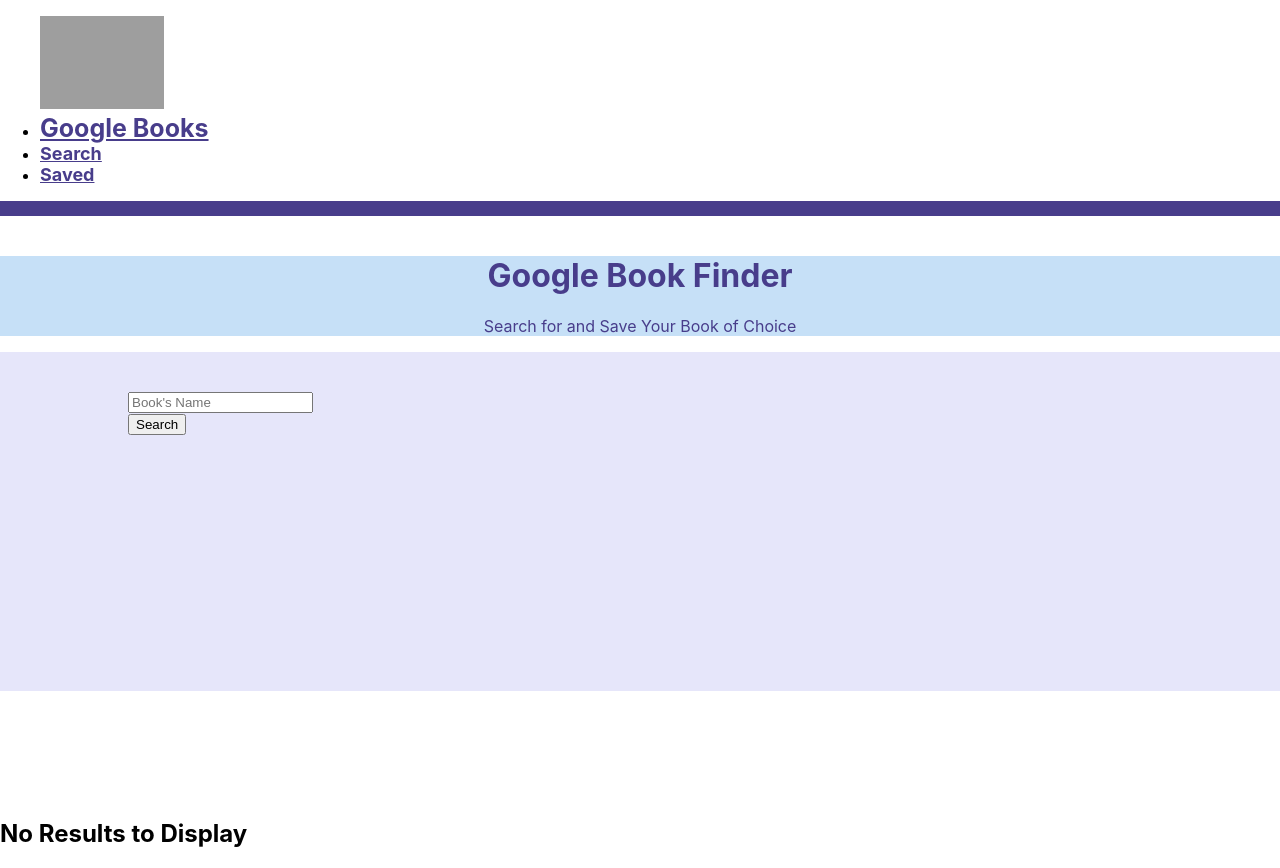
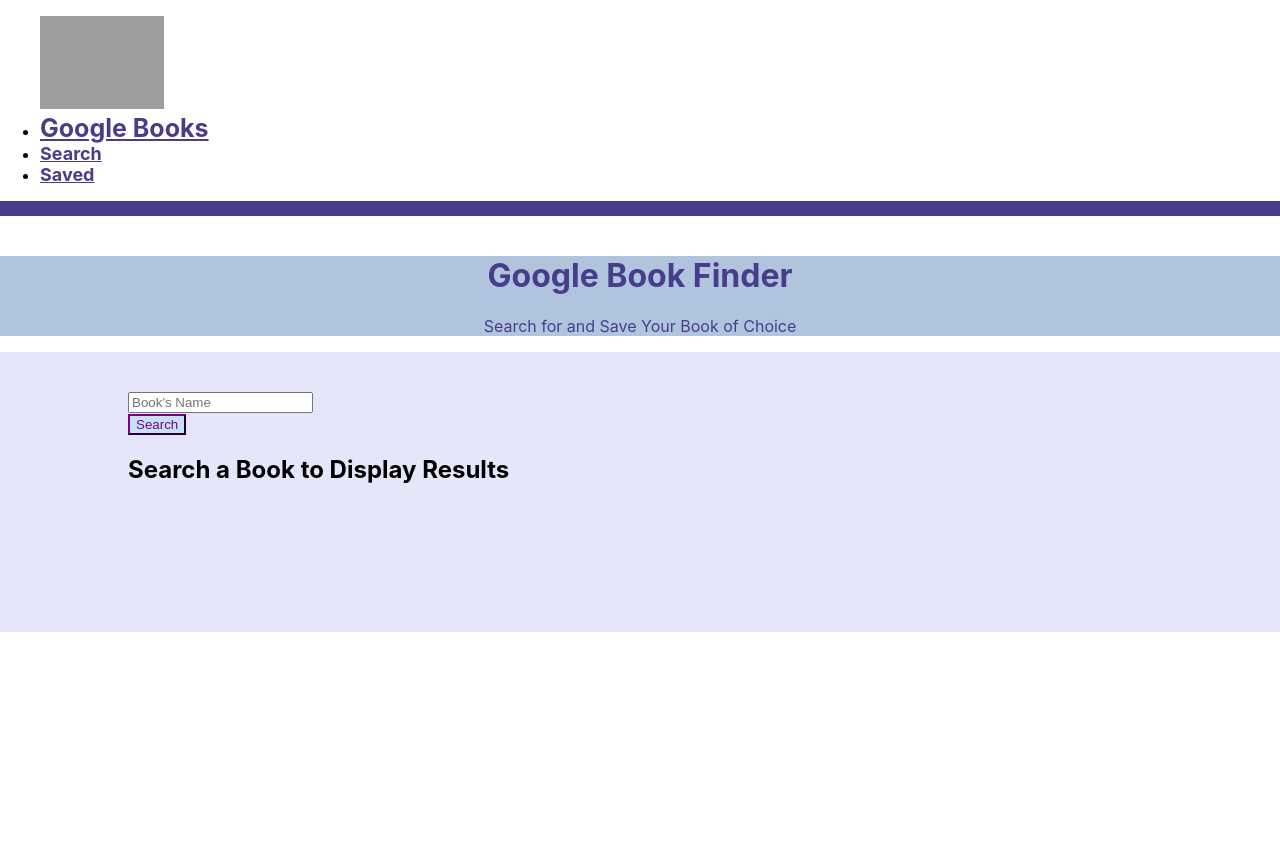
Before and after one commit to MeganLCoppins/Book-Finder, a React (Create React App) app in the folder client/: page / in a window 1280 px wide. After the commit the page ends 800 px from the top, so only its background shows below. Built offline with nearby package versions, Linux system fonts and the light colour scheme; grey boxes are pictures that could not be loaded; the HTML template or start-up script is replaced by a standard one.

Commit message:
added and styled card component

```diff
--- /dev/null
+++ b/client/src/components/Card/index.js
@@ -0,0 +1,21 @@
+import React from "react";
+
+function Card({ title, subtitle, authors, link, description, image }) {
+  return (
+    <div className="card" style={{width: "70%", marginLeft: "15%", backgroundColor: "rgb(198, 224, 247)"}}>
+        <h3 className="card-title" style={{textAlign: "center", paddingTop: "3%", paddingBottom: "3%"}}>{title}</h3>
+      <img src={image} className="card-img-top" alt={title} style={{width: "350px", marginLeft: "20%"}}/>
+      <div className="card-body">
+        <h5 style={{textAlign: "center"}}>{subtitle}</h5>
+        <p className="card-text">
+          {description}
+        </p>
+      <ul className="list-group list-group-flush" style={{textAlign: "center"}}>
+        <li className="list-group-item"><strong>Authors: </strong>{authors}</li>
+        <a href={link} style={{color: "black"}}>View the Book!</a>
+      </ul>
+      </div>
+    </div>
+  );
+}
+export default Card;
--- a/client/src/components/Form/index.js
+++ b/client/src/components/Form/index.js
@@ -2,14 +2,7 @@
 
 function Form({query, handleInputChange, handleFormSubmit}) {
   return (
-    <div className="input-group mb-3"
-    style={{
-      backgroundColor: "lavender",
-      padding: "10%",
-      paddingTop: "3%",
-      paddingBottom: "20%",
-      marginBottom: "10%",
-    }}>
+    <div className="input-group mb-3">
       <input
         type="text"
         id="Title"
@@ -27,6 +20,11 @@
           type="button"
           id="button-addon2"
           onClick={handleFormSubmit}
+          style={{
+            backgroundColor: "rgb(198, 224, 247)",
+            borderColor: "purple",
+            color: "purple",
+          }}
         >
           Search
         </button>
--- a/client/src/components/Jumbotron/index.js
+++ b/client/src/components/Jumbotron/index.js
@@ -2,7 +2,7 @@
 
 function Jumbotron(){
     return(
-        <div className="jumbotron jumbotron-fluid" style={{width: "100%", textAlign: "center", color: "darkslateblue", marginBottom: "0px", marginTop: "40px", backgroundColor: "rgb(198, 224, 247)"}}>
+        <div className="jumbotron jumbotron-fluid" style={{width: "100%", textAlign: "center", color: "darkslateblue", marginBottom: "0px", marginTop: "40px", backgroundColor: "lightsteelblue"}}>
           <div className="container">
             <h1 className="display-4">Google Book Finder</h1>
             <p className="lead">Search for and Save Your Book of Choice</p>
--- a/client/src/pages/home.js
+++ b/client/src/pages/home.js
@@ -1,108 +1,68 @@
 import React, { Component } from "react";
 import Form from "../components/Form/index";
+import Card from "../components/Card/index";
 import API from "../utils/API";
 
 class Home extends Component {
   state = {
     books: [],
     query: "",
-    message: "Search For A Book To Begin!"
+    message: "Search For A Book To Begin!",
   };
 
-  handleInputChange = e => {
+  handleInputChange = (e) => {
     const { name, value } = e.target;
 
     this.setState({
-      [name]: value
-    })
-  }
+      [name]: value,
+    });
+  };
 
-  handleFormSubmit = e => {
+  handleFormSubmit = (e) => {
     e.preventDefault();
     API.getBooks(this.state.query)
-        .then(res => this.setState({books : res.data})
-        )
+      .then((res) => this.setState({ books: res.data }))
       .catch(() =>
         this.setState({
           books: [],
-            message: "No new books, try a different search"
+          message: "No new books, try a different search",
         })
       );
-  }
+  };
 
-  render () {
-    return(
-    <div>
+  render() {
+    return (
+      <div
+        style={{
+          backgroundColor: "lavender",
+          padding: "10%",
+          paddingTop: "3%",
+        }}
+      >
         <Form
           handleInputChange={this.handleInputChange}
           handleFormSubmit={this.handleFormSubmit}
           query={this.state.query}
         />
-        <div>
         {this.state.books.length ? (
         <div>
           {this.state.books.map(book => (
-                      <strong>
-                          {book.volumeInfo.title}
-                      </strong>
+            <Card
+              key={book.id}
+              image={book.volumeInfo.imageLinks.thumbnail}
+              title={book.volumeInfo.title}
+              subtitle={book.volumeInfo.subtitle}
+              description={book.volumeInfo.description}
+              authors={book.volumeInfo.authors.join(", ")}
+              link={book.volumeInfo.infoLink}
+            />
           ))}
         </div>
         ) : (
-              <h2>No Results to Display</h2>
+          <h2>Search a Book to Display Results</h2>
         )}
       </div>
-      {/* <div
-        className="input-group mb-3"
-        style={{
-          backgroundColor: "lavender",
-          padding: "10%",
-          paddingTop: "3%",
-          paddingBottom: "20%",
-          marginBottom: "10%",
-        }}
-      >
-        <input
-          onChange={handleInputChange}
-          name="query"
-          value={formObj.query}
-          type="text"
-          className="form-control"
-          placeholder="Book's Name"
-          aria-label="Book Name"
-          aria-describedby="button-addon2"
-        />
-        <div className="input-group-append">
-          <button
-            className="btn btn-outline-secondary"
-            type="button"
-            id="button-addon2"
-            disabled={!formObj}
-            onClick={handleFormSubmit}
-            style={{
-              backgroundColor: "lavender",
-              borderColor: "purple",
-              color: "purple",
-            }}
-          >
-            Search
-          </button>
-        </div>
-      </div>
-      <div>
-          {books.length ? (
-              <div>
-                  {books.map(book => (
-                      <strong>
-                          {book.volumeInfo.title}
-                      </strong>
-                  ))}
-              </div>
-          ) : (
-              <h2>No Results to Display</h2>
-          )}
-      </div> */}
-    </div>
     );
-  };
+  }
 }
 export default Home;
```
Lines whose indentation alone changed are shown as unchanged.
